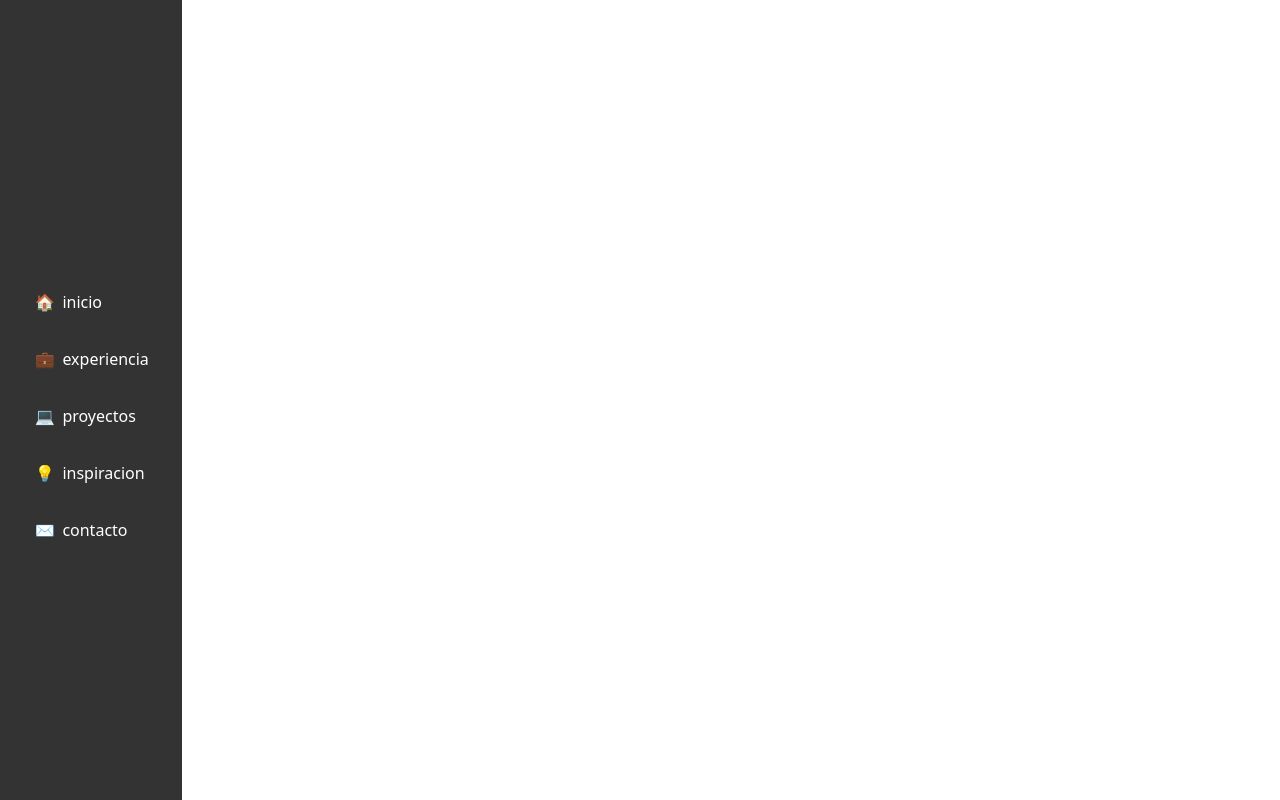
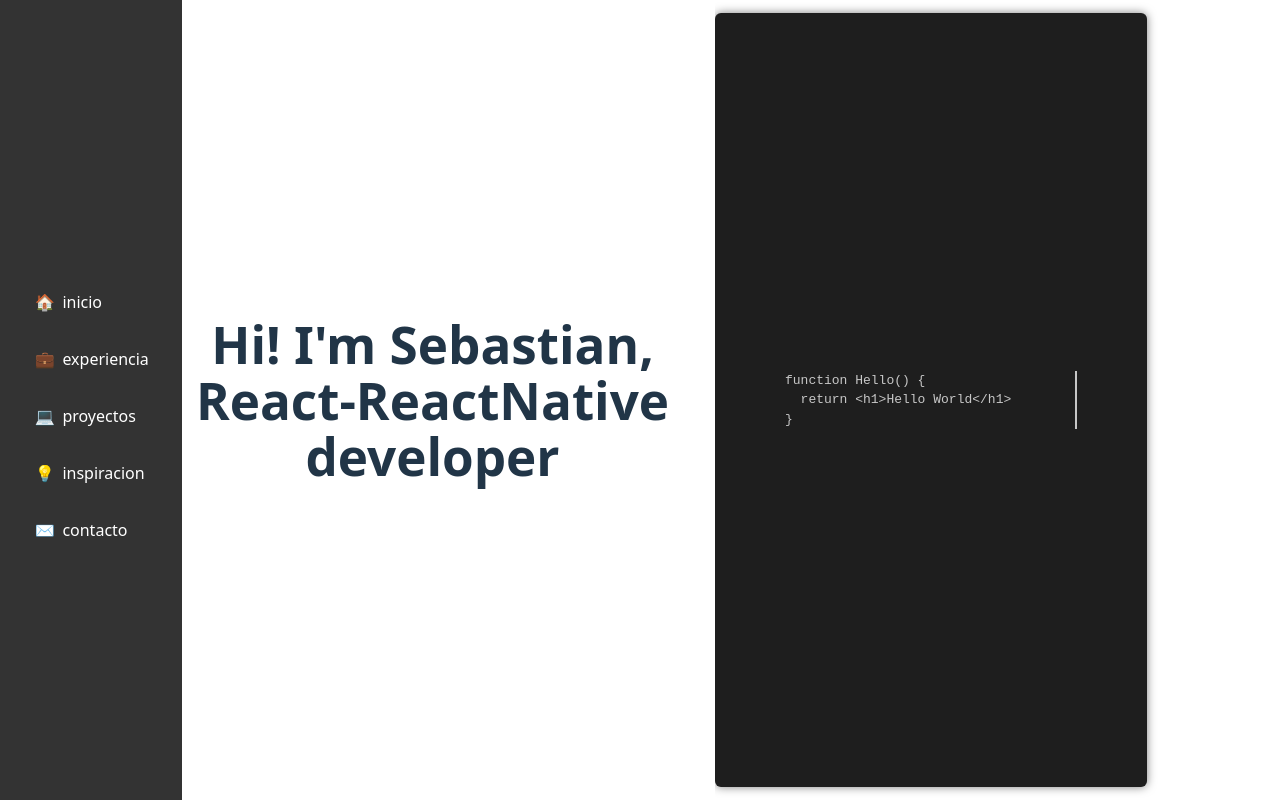
Before and after one commit to SbtnAvls/me, a React (Vite) app: page / in a window 1280 px wide. Built offline with nearby package versions, Linux system fonts and the light colour scheme.

Commit message:
Add hero banner with animation

```diff
--- a/src/App.jsx
+++ b/src/App.jsx
@@ -1,5 +1,6 @@
 import { useRef } from 'react'
 import './App.css'
+import Hero from './components/Hero.jsx'
 
 const sections = [
   { name: 'inicio', icon: '🏠' },
@@ -35,7 +36,9 @@
             }}
             id={name}
             className="page"
-          ></section>
+          >
+            {idx === 0 && <Hero />}
+          </section>
         ))}
       </div>
     </div>
--- /dev/null
+++ b/src/components/Hero.css
@@ -0,0 +1,111 @@
+.hero-banner {
+  display: flex;
+  height: 100vh;
+  width: 100%;
+  scroll-snap-align: start;
+}
+
+.hero-left,
+.hero-right {
+  flex: 1;
+  display: flex;
+  align-items: center;
+  justify-content: center;
+}
+
+.hero-left h1 {
+  max-width: 90%;
+  text-align: center;
+}
+
+.hero-right {
+  position: relative;
+  overflow: hidden;
+}
+
+.tools,
+.code-window,
+.phone {
+  position: absolute;
+  inset: 0;
+  display: flex;
+  align-items: center;
+  justify-content: center;
+  opacity: 0;
+}
+
+.tools {
+  font-size: 5rem;
+  animation: tools-anim 12s linear infinite;
+}
+
+@keyframes tools-anim {
+  0% { opacity: 1; transform: rotate(0deg); }
+  5% { transform: rotate(-10deg); }
+  10% { transform: rotate(10deg); }
+  15% { transform: rotate(-5deg); }
+  20% { opacity: 0; }
+  100% { opacity: 0; }
+}
+
+.code-window {
+  background: #1e1e1e;
+  color: #c7c7c7;
+  padding: 1rem;
+  border-radius: 6px;
+  width: 80%;
+  max-width: 400px;
+  box-shadow: 0 0 10px rgba(0,0,0,0.5);
+  animation: code-anim 12s linear infinite;
+}
+
+@keyframes code-anim {
+  0%,20% { opacity: 0; }
+  25%,55% { opacity: 1; }
+  60%,100% { opacity: 0; }
+}
+
+.code-text {
+  display: inline-block;
+  overflow: hidden;
+  white-space: pre;
+  border-right: 2px solid #c7c7c7;
+  width: 0;
+  animation: typing 4s steps(40) 2.5s infinite forwards,
+             blink 0.8s step-end infinite;
+}
+
+@keyframes typing {
+  from { width: 0; }
+  to { width: 100%; }
+}
+
+@keyframes blink {
+  from, to { border-color: transparent; }
+  50% { border-color: #c7c7c7; }
+}
+
+.phone {
+  width: 160px;
+  height: 320px;
+  border: 8px solid #333;
+  border-radius: 20px;
+  background: #000;
+  box-sizing: border-box;
+  animation: phone-anim 12s linear infinite;
+}
+
+.phone-screen {
+  flex: 1;
+  background: #fff;
+  margin: 16px 0;
+  display: flex;
+  align-items: center;
+  justify-content: center;
+  color: #000;
+}
+
+@keyframes phone-anim {
+  0%,60% { opacity: 0; transform: translateX(-50%); }
+  65%,100% { opacity: 1; transform: translateX(0); }
+}
--- /dev/null
+++ b/src/components/Hero.jsx
@@ -0,0 +1,26 @@
+import './Hero.css'
+
+const codeExample = `function Hello() {\n  return <h1>Hello World</h1>\n}`
+
+function Hero() {
+  return (
+    <div className="hero-banner">
+      <div className="hero-left">
+        <h1>Hi! I'm Sebastian, React-ReactNative developer</h1>
+      </div>
+      <div className="hero-right">
+        <div className="tools" aria-hidden="true">🛠️</div>
+        <pre className="code-window">
+          <code className="code-text">{codeExample}</code>
+        </pre>
+        <div className="phone">
+          <div className="phone-screen">
+            <p>Hello World</p>
+          </div>
+        </div>
+      </div>
+    </div>
+  )
+}
+
+export default Hero
```
